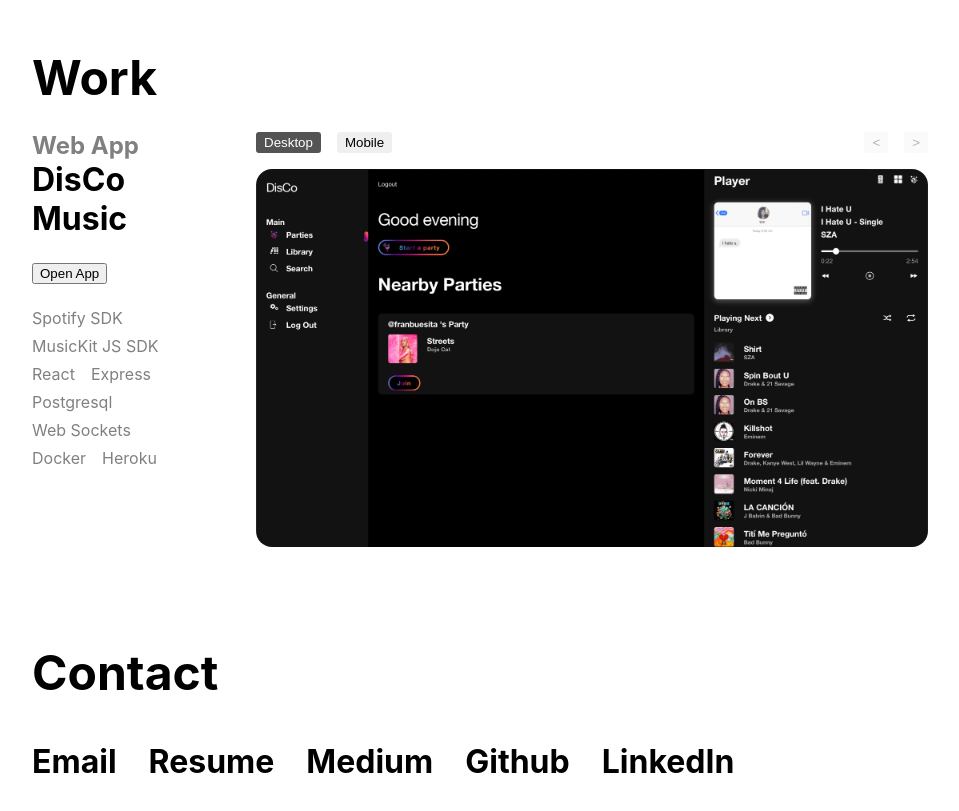
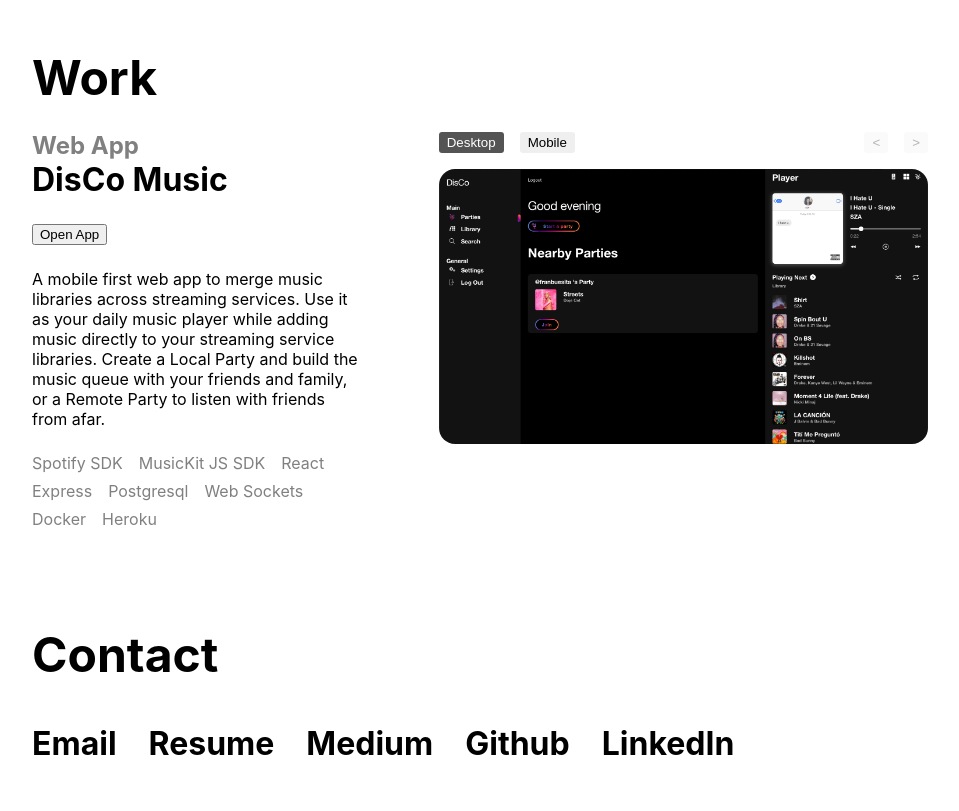
Before and after one commit to Saturn-V/personal-website, a React (Create React App) app: page / in a window 1280 px wide. Shown: the part 1280-2091 px from the top of the page, without its empty margins (160-1119 px from the left). Built offline with nearby package versions, Linux system fonts and the light colour scheme.

Commit message:
add project description

```diff
--- a/src/pages/Work/index.module.css
+++ b/src/pages/Work/index.module.css
@@ -26,10 +26,6 @@
     display: flex;
     flex-direction: column;
     margin-bottom: 1rem;
-}
-
-.Context > * {
-    white-space: nowrap;
 }
 
 .Preview {
--- a/src/pages/Work/index.tsx
+++ b/src/pages/Work/index.tsx
@@ -57,6 +57,14 @@
             </button>
           </div>
         </div>
+
+        <span style={{ marginBottom: "1.5rem" }}>
+          A mobile first web app to merge music libraries across streaming
+          services. Use it as your daily music player while adding music
+          directly to your streaming service libraries. Create a Local Party and
+          build the music queue with your friends and family, or a Remote Party
+          to listen with friends from afar.
+        </span>
 
         <div
           style={{
@@ -183,10 +191,7 @@
         style={{ transform: `translateX(-${activeIndex * 100}%)` }}
       >
         {(type === ImageType.Desktop ? desktopAssets : mobileAssets).map(
-          (child: any) =>
-            // <div className={styles.CarouselItem}>{child}</div>
-
-            child
+          (child: any) => child
         )}
       </div>
     </div>
```
